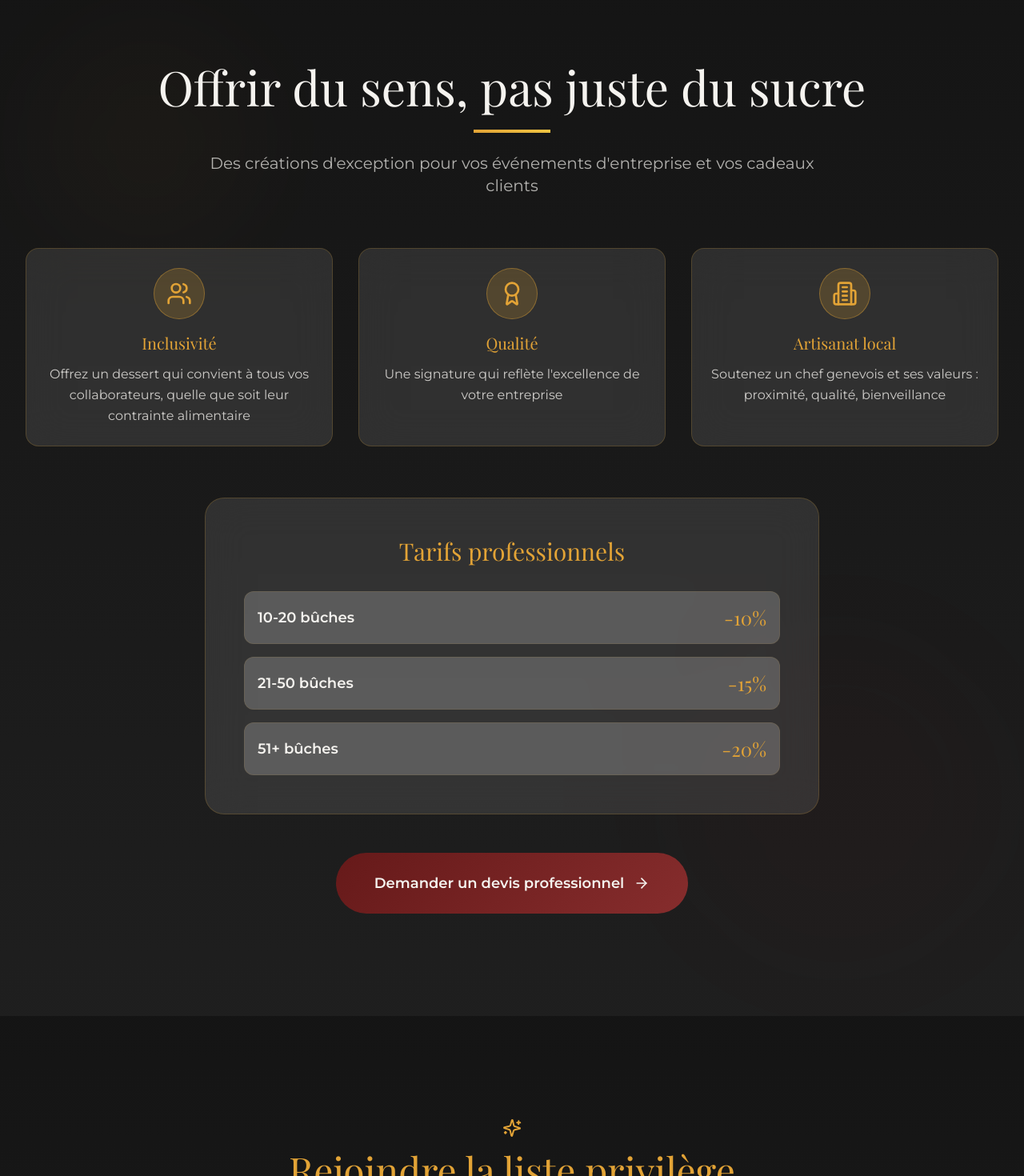
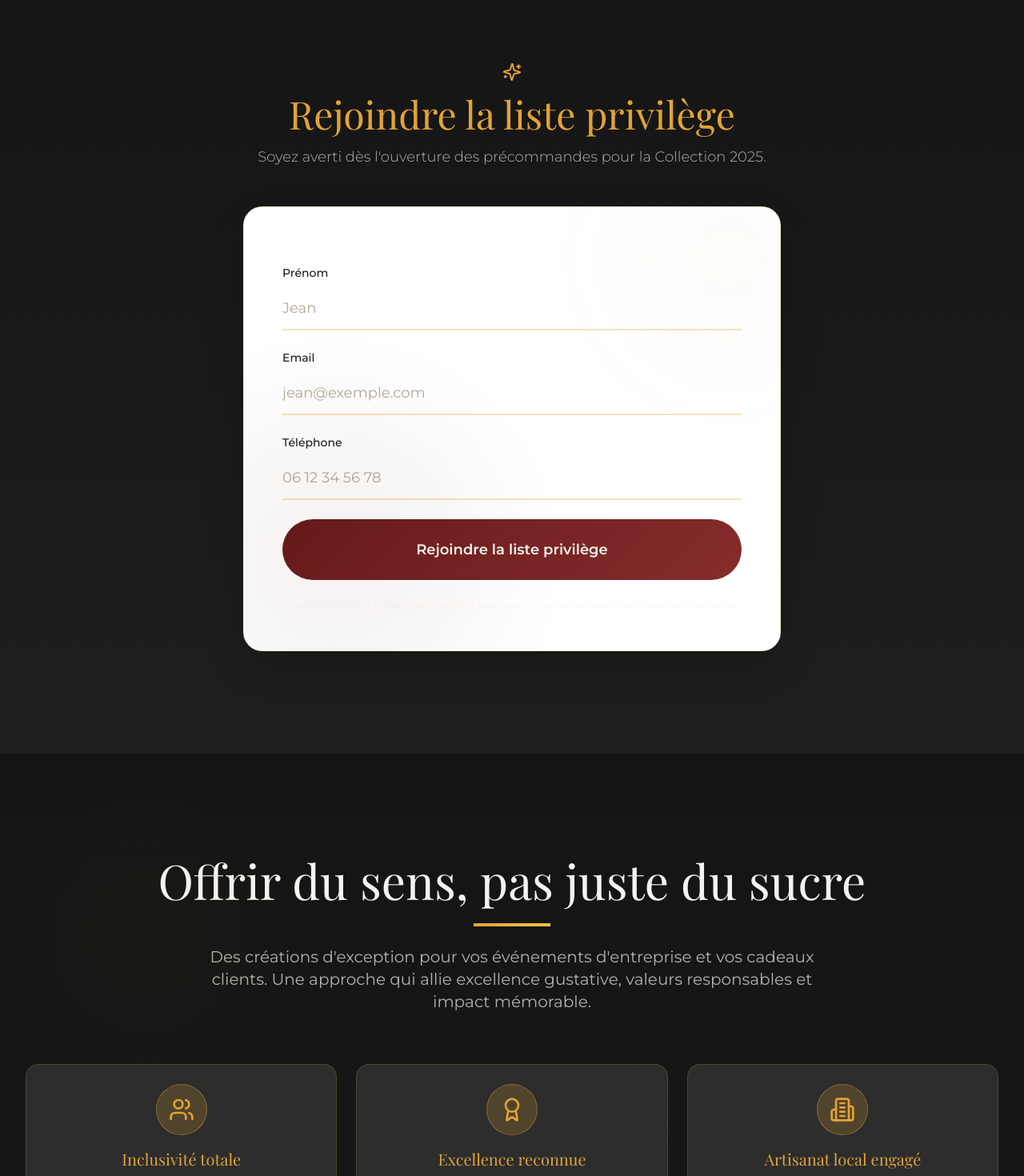
Before and after one commit to ske-media/NRH-WAITLIST, a React (Vite) app: page / in a window 1280 px wide. Shown: the part 6004-7474 px from the top of the page at 80% size. Built offline with nearby package versions, Linux system fonts and the light colour scheme; the HTML template or start-up script is replaced by a standard one.

Commit message:
Réorganisation des sections: B2B en dernier, waitlist en avant-dernier + Enrichissement de la section B2B avec arguments détaillés

```diff
--- a/src/components/B2BSection.tsx
+++ b/src/components/B2BSection.tsx
@@ -1,22 +1,55 @@
 import { motion } from "framer-motion";
-import { Building2, Users, Award, ArrowRight } from "lucide-react";
+import { Building2, Users, Award, ArrowRight, Heart, Clock, Shield, Sparkles, Gift, TrendingUp } from "lucide-react";
 
 const B2BSection = () => {
   const advantages = [
     {
       icon: Users,
-      title: "Inclusivité",
-      description: "Offrez un dessert qui convient à tous vos collaborateurs, quelle que soit leur contrainte alimentaire"
+      title: "Inclusivité totale",
+      description: "Sans lactose, sans gluten, indice glycémique bas. Un dessert qui convient à tous vos collaborateurs, quelle que soit leur contrainte alimentaire ou leur régime de santé."
     },
     {
       icon: Award,
-      title: "Qualité",
-      description: "Une signature qui reflète l'excellence de votre entreprise"
+      title: "Excellence reconnue",
+      description: "Une signature de chef étoilé qui reflète l'excellence de votre entreprise. Chaque bûche est une œuvre d'art pâtissière qui valorise votre image de marque."
     },
     {
       icon: Building2,
-      title: "Artisanat local",
-      description: "Soutenez un chef genevois et ses valeurs : proximité, qualité, bienveillance"
+      title: "Artisanat local engagé",
+      description: "Soutenez un chef genevois et ses valeurs : proximité, qualité, bienveillance. Un choix responsable qui renforce votre engagement RSE et votre ancrage local."
+    },
+    {
+      icon: Heart,
+      title: "Bien-être au travail",
+      description: "Offrez un moment de plaisir authentique sans compromettre la santé. Des créations gourmandes qui respectent les besoins nutritionnels de vos équipes."
+    },
+    {
+      icon: Clock,
+      title: "Simplicité logistique",
+      description: "Livraison organisée, conditionnement adapté aux volumes, flexibilité des dates. Nous gérons tous les détails pour que vous vous concentriez sur l'essentiel."
+    },
+    {
+      icon: Shield,
+      title: "Fiabilité et traçabilité",
+      description: "Ingrédients premium, processus maîtrisés, respect des normes sanitaires. Une garantie de qualité et de sécurité pour vos événements professionnels."
+    }
+  ];
+
+  const useCases = [
+    {
+      icon: Sparkles,
+      title: "Événements d'entreprise",
+      description: "Réunions de fin d'année, séminaires, lancements produits, célébrations d'équipe"
+    },
+    {
+      icon: Gift,
+      title: "Cadeaux clients et partenaires",
+      description: "Marquez les esprits avec un présent unique qui témoigne de votre attention et de votre exigence"
+    },
+    {
+      icon: TrendingUp,
+      title: "Outils de fidélisation",
+      description: "Renforcez vos relations commerciales avec un cadeau qui sort de l'ordinaire et crée un souvenir mémorable"
     }
   ];
 
@@ -50,13 +83,13 @@ const B2BSection = () => {
           </h2>
           <div className="w-24 h-1 bg-gradient-gold mx-auto mb-6" />
           <p className="text-lg md:text-xl text-cream/70 font-body max-w-3xl mx-auto">
-            Des créations d'exception pour vos événements d'entreprise et vos cadeaux clients
+            Des créations d'exception pour vos événements d'entreprise et vos cadeaux clients. Une approche qui allie excellence gustative, valeurs responsables et impact mémorable.
           </p>
         </motion.div>
 
         {/* Advantages */}
         <motion.div
-          className="grid md:grid-cols-3 gap-8 mb-16"
+          className="grid md:grid-cols-2 lg:grid-cols-3 gap-6 mb-16"
           initial={{ opacity: 0 }}
           whileInView={{ opacity: 1 }}
           viewport={{ once: true }}
@@ -84,6 +117,47 @@ const B2BSection = () => {
           ))}
         </motion.div>
 
+        {/* Use Cases */}
+        <motion.div
+          className="mb-16"
+          initial={{ opacity: 0 }}
+          whileInView={{ opacity: 1 }}
+          viewport={{ once: true }}
+          transition={{ duration: 0.8 }}
+        >
+          <motion.h3
+            className="font-heading text-3xl md:text-4xl text-cream mb-8 text-center"
+            initial={{ opacity: 0, y: 20 }}
+            whileInView={{ opacity: 1, y: 0 }}
+            viewport={{ once: true }}
+            transition={{ duration: 0.6 }}
+          >
+            Des solutions adaptées à vos besoins
+          </motion.h3>
+          <div className="grid md:grid-cols-3 gap-6">
+            {useCases.map((useCase, index) => (
+              <motion.div
+                key={index}
+                className="glass-card rounded-2xl p-6 border border-gold/20 hover:border-gold/40 transition-all duration-300"
+                initial={{ opacity: 0, y: 20 }}
+                whileInView={{ opacity: 1, y: 0 }}
+                viewport={{ once: true }}
+                transition={{ duration: 0.6, delay: index * 0.15 }}
+              >
+                <div className="w-12 h-12 mb-4 rounded-full bg-gold/20 border border-gold/40 flex items-center justify-center">
+                  <useCase.icon className="w-6 h-6 text-gold" />
+                </div>
+                <h4 className="font-heading text-xl text-gold mb-3">
+                  {useCase.title}
+                </h4>
+                <p className="text-cream/80 font-body leading-relaxed text-sm">
+                  {useCase.description}
+                </p>
+              </motion.div>
+            ))}
+          </div>
+        </motion.div>
+
         {/* Pricing Tiers */}
         <motion.div
           className="glass-card rounded-3xl p-8 md:p-12 mb-12 max-w-3xl mx-auto"
@@ -92,14 +166,17 @@ const B2BSection = () => {
           viewport={{ once: true }}
           transition={{ duration: 0.6 }}
         >
-          <h3 className="font-heading text-3xl text-gold mb-8 text-center">
+          <h3 className="font-heading text-3xl text-gold mb-4 text-center">
             Tarifs professionnels
           </h3>
+          <p className="text-cream/70 text-center mb-8 font-body text-sm">
+            Des remises progressives adaptées à vos volumes. Devis personnalisé pour vos besoins spécifiques.
+          </p>
           <div className="space-y-4">
             {pricingTiers.map((tier, index) => (
               <motion.div
                 key={index}
-                className="flex items-center justify-between p-4 bg-card/20 rounded-xl border border-gold/10"
+                className="flex items-center justify-between p-5 bg-card/20 rounded-xl border border-gold/10 hover:border-gold/30 hover:bg-card/30 transition-all duration-300"
                 initial={{ opacity: 0, x: -20 }}
                 whileInView={{ opacity: 1, x: 0 }}
                 viewport={{ once: true }}
@@ -114,6 +191,52 @@ const B2BSection = () => {
               </motion.div>
             ))}
           </div>
+          <motion.p
+            className="text-center text-cream/60 text-sm mt-6 font-body"
+            initial={{ opacity: 0 }}
+            whileInView={{ opacity: 1 }}
+            viewport={{ once: true }}
+            transition={{ duration: 0.5, delay: 0.4 }}
+          >
+            * Tarifs dégressifs sur la base de CHF 42 par bûche. Conditions personnalisées pour les très gros volumes.
+          </motion.p>
+        </motion.div>
+
+        {/* Value Proposition */}
+        <motion.div
+          className="glass-card rounded-3xl p-8 md:p-12 mb-12 max-w-4xl mx-auto text-center"
+          initial={{ opacity: 0, y: 20 }}
+          whileInView={{ opacity: 1, y: 0 }}
+          viewport={{ once: true }}
+          transition={{ duration: 0.6 }}
+        >
+          <h3 className="font-heading text-2xl md:text-3xl text-gold mb-4">
+            Pourquoi choisir la Collection 2025 pour votre entreprise ?
+          </h3>
+          <div className="grid md:grid-cols-2 gap-6 mt-8 text-left">
+            <div className="space-y-3">
+              <p className="text-cream/90 font-body">
+                <span className="text-gold font-semibold">✓ Différenciation :</span> Sortez des cadeaux classiques avec une création unique qui marque les esprits
+              </p>
+              <p className="text-cream/90 font-body">
+                <span className="text-gold font-semibold">✓ Impact durable :</span> Un souvenir gustatif qui renforce votre image et vos relations
+              </p>
+              <p className="text-cream/90 font-body">
+                <span className="text-gold font-semibold">✓ Responsabilité :</span> Un choix aligné avec les valeurs modernes : santé, local, qualité
+              </p>
+            </div>
+            <div className="space-y-3">
+              <p className="text-cream/90 font-body">
+                <span className="text-gold font-semibold">✓ Flexibilité :</span> Personnalisation possible, livraisons adaptées, accompagnement sur mesure
+              </p>
+              <p className="text-cream/90 font-body">
+                <span className="text-gold font-semibold">✓ Excellence :</span> Une signature de chef reconnu qui valorise votre entreprise
+              </p>
+              <p className="text-cream/90 font-body">
+                <span className="text-gold font-semibold">✓ Simplicité :</span> Un interlocuteur unique, une solution clé en main
+              </p>
+            </div>
+          </div>
         </motion.div>
 
         {/* CTA */}
@@ -124,6 +247,15 @@ const B2BSection = () => {
           viewport={{ once: true }}
           transition={{ duration: 0.6 }}
         >
+          <motion.p
+            className="text-cream/80 font-body mb-6 text-lg"
+            initial={{ opacity: 0 }}
+            whileInView={{ opacity: 1 }}
+            viewport={{ once: true }}
+            transition={{ duration: 0.5, delay: 0.2 }}
+          >
+            Discutons de votre projet et créons ensemble une expérience mémorable
+          </motion.p>
           <motion.button
             onClick={handleContactClick}
             className="group relative px-8 md:px-12 py-4 md:py-6 bg-gradient-burgundy text-cream font-body font-semibold text-base md:text-lg rounded-full overflow-hidden transition-all duration-500 hover:shadow-gold hover:scale-105 inline-flex items-center gap-3"
@@ -133,6 +265,15 @@ const B2BSection = () => {
             <span className="relative z-10">Demander un devis professionnel</span>
             <ArrowRight className="w-5 h-5 relative z-10 group-hover:translate-x-1 transition-transform" />
           </motion.button>
+          <motion.p
+            className="text-cream/60 font-body text-sm mt-4"
+            initial={{ opacity: 0 }}
+            whileInView={{ opacity: 1 }}
+            viewport={{ once: true }}
+            transition={{ duration: 0.5, delay: 0.4 }}
+          >
+            Réponse sous 24h • Devis personnalisé • Accompagnement dédié
+          </motion.p>
         </motion.div>
       </div>
     </section>
--- a/src/pages/Index.tsx
+++ b/src/pages/Index.tsx
@@ -23,8 +23,8 @@ const Index = () => {
         <BundleSection />
         <NutritionalSection />
         <TestimonialsSection />
+        <FormSection />
         <B2BSection />
-        <FormSection />
         <Footer />
       </div>
     </main>
```
